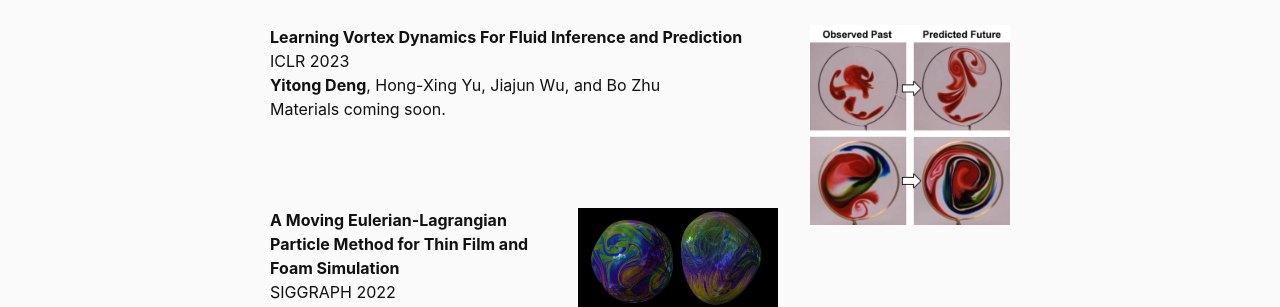
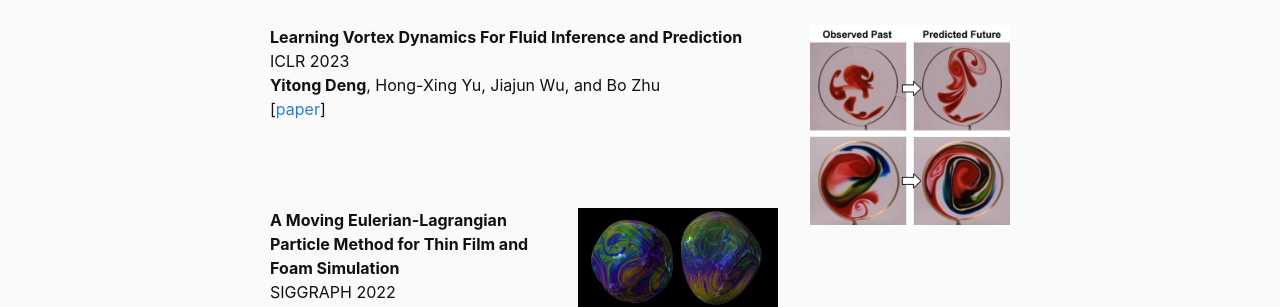
Before and after one commit to yitongdeng/yitongdeng.github.io, a Jekyll site: the page built from index.html, in a window 1280 px wide. Shown: the part 465-772 px from the top of the page. Built offline with Jekyll 4.4.1, drawn with Linux system fonts in a browser that asks for light colours.

Commit message:
ICLR paper

```diff
--- a/index.html
+++ b/index.html
@@ -20,7 +20,7 @@ layout: home
         <p><b>Learning Vortex Dynamics For Fluid Inference and Prediction</b><br>
             ICLR 2023<br>
         <b>Yitong Deng</b>, Hong-Xing Yu, Jiajun Wu, and Bo Zhu<br>
-        Materials coming soon. </p>
+        [<a href="assets/paper/Neural_Vortex_Particles.pdf">paper</a>] </p>
     </div>
     <br><br><br>
     <div>
```
Also changed, not shown: 1 other file.
